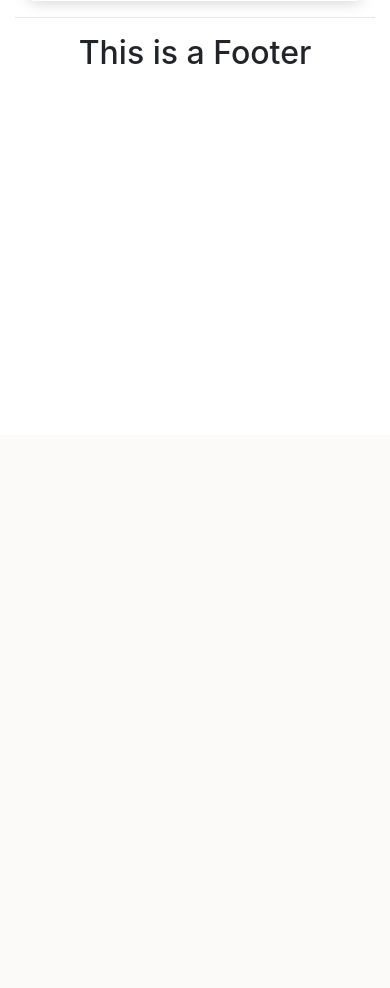
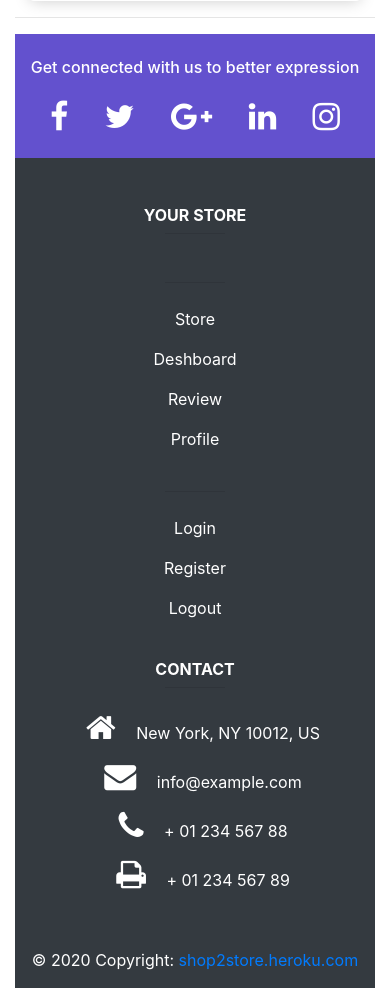
Before and after one commit to rakeshsinghkushwah4/shop2store, a Django app: template customer/templates/customer/cart.html in a window 390 px wide. Shown: the part 409-1397 px from the top of the page. Before the commit the page ends 473 px from the top, so only its background shows below. Run offline with Django 3.2, Linux system fonts and the light colour scheme; the template is opened without the code that fills it, so the values that code supplies are empty; some libraries are stand-ins or nearby versions.

Commit message:
product_detail

```diff
--- a/accounts/templates/accounts/base.html
+++ b/accounts/templates/accounts/base.html
@@ -1,5 +1,6 @@
 {% load staticfiles %}
 <html>
+
 <head>
     <meta charset="utf-8" />
     <meta http-equiv="X-UA-Compatible" content="IE=edge">
@@ -8,6 +9,7 @@
     <link rel="stylesheet" type="text/css" href="{% static 'css/main.css' %}">
     <link rel="stylesheet" type="text/css" href="{% static 'css/owl.carousel.min.css'%}">
     <link rel="stylesheet" type="text/css" href="{% static 'css/owl.theme.default.min.css'%}">
+    <link rel="stylesheet" href="https://cdnjs.cloudflare.com/ajax/libs/font-awesome/4.7.0/css/font-awesome.min.css">
 
     <script src="{% static 'js/jquery-3.4.1.min.js' %}"></script>
     <script src="{% static 'js/bootstrap.min.js' %}"></script>
@@ -19,6 +21,7 @@
         var user = '{{request.user}}'
 
         var cookieValue = null;
+
         function gettoken(name) {
             if (document.cookie && document.cookie !== '') {
                 var cookies = document.cookie.split(';');
@@ -34,17 +37,135 @@
             return cookieValue;
         }
         var csrftoken = gettoken('csrftoken');
-
     </script>
 </head>
 
 <body>
     {% include 'accounts/navbar.html' %} {% block body %} {% endblock %}
     <hr>
+    <!-- Footer -->
+    <footer class="bg-dark">
 
-    <footer>
-		<h2 style="text-align: center;">This is a Footer </h2>
+        <div style="background-color: #6351ce;">
+            <div class="container">
+
+                <!-- Grid row-->
+                <div class="row py-4 d-flex align-items-center text-white">
+
+                    <!-- Grid column -->
+                    <div class="col-md-6 col-lg-5 text-center text-md-left mb-4 mb-md-0">
+                        <h6 class="mb-0">Get connected with us to better expression </h6>
+                    </div>
+                    <!-- Grid column -->
+
+                    <!-- Grid column -->
+                    <div class="col-md-6 col-lg-7 text-center text-md-right">
+
+                        <!-- Facebook -->
+                        <a href="#" class="mx-3"><i class="fa fa-facebook text-white fa-2x"></i></a>
+                        <!-- Twitter -->
+                        <a href="#" class="mx-3"><i class="fa fa-twitter text-white fa-2x"> </i></a>
+                        <!-- Google +-->
+                        <a href="#" class="mx-3"> <i class="fa fa-google-plus text-white fa-2x"> </i></a>
+                        <!--Linkedin -->
+                        <a href="#" class="mx-3"><i class="fa fa-linkedin text-white fa-2x"> </i></a>
+                        <!--Instagram-->
+                        <a href="#" class="mx-3"><i class="fa fa-instagram text-white fa-2x"> </i></a>
+                    </div>
+                    <!-- Grid column -->
+                </div>
+                <!-- Grid row-->
+            </div>
+        </div>
+        <!-- Footer Links -->
+        <div class="container text-center text-md-left mt-5">
+            <!-- Grid row -->
+            <div class="row mt-3">
+                <!-- Grid column -->
+                <div class="col-md-3 col-lg-4 col-xl-3 mx-auto mb-4">
+                    <!-- Content -->
+                    <h6 class="text-uppercase font-weight-bold text-white"> Your Store</h6>
+                    <hr class="deep-purple accent-2 mb-4 mt-0 d-inline-block mx-auto" style="width: 60px;">
+                    <!-- <p></p> -->
+
+                </div>
+                <!-- Grid column -->
+                <!-- Grid column -->
+                <div class="col-md-2 col-lg-2 col-xl-2 mx-auto mb-4">
+                    <!-- Links -->
+                    <!-- <h6 class="text-uppercase font-weight-bold">Products</h6> -->
+                    <hr class="deep-purple accent-2 mb-4 mt-0 d-inline-block mx-auto" style="width: 60px;">
+                    <p>
+                        <a href="#!" class="text-white">Store</a>
+                    </p>
+                    <p>
+                        <a href="#!" class="text-white">Deshboard</a>
+                    </p>
+                    <p>
+                        <a href="#!" class="text-white">Review</a>
+                    </p>
+                    <p>
+                        <a href="#!" class="text-white">Profile</a>
+                    </p>
+
+                </div>
+                <!-- Grid column -->
+
+                <!-- Grid column -->
+                <div class="col-md-3 col-lg-2 col-xl-2 mx-auto mb-4">
+
+                    <!-- Links -->
+                    <!-- <h6 class="text-uppercase font-weight-bold">Useful links</h6> -->
+                    <hr class="deep-purple accent-2 mb-4 mt-0 d-inline-block mx-auto" style="width: 60px;">
+                    <!-- <p>
+                        <a href="#!">Your Account</a>
+                    </p> -->
+                    <p>
+                        <a href="#!" class="text-white">Login</a>
+                    </p>
+                    <p>
+                        <a href="#!" class="text-white">Register</a>
+                    </p>
+                    <p>
+                        <a href="#!" class="text-white">Logout</a>
+                    </p>
+
+                </div>
+                <!-- Grid column -->
+
+                <!-- Grid column -->
+                <div class="col-md-4 col-lg-3 col-xl-3 mx-auto mb-md-0 mb-4">
+
+                    <!-- Links -->
+                    <h6 class="text-uppercase font-weight-bold text-white">Contact</h6>
+                    <hr class="deep-purple accent-2 mb-4 mt-0 d-inline-block mx-auto" style="width: 60px;">
+                    <p class="text-white">
+                        <i class="fa fa-home fa-2x text-white mx-3"></i> New York, NY 10012, US</p>
+                    <p class="text-white">
+                        <i class="fa fa-envelope fa-2x text-white mx-3"></i> info@example.com</p>
+                    <p class="text-white">
+                        <i class="fa fa-phone fa-2x text-white mx-3"></i> + 01 234 567 88</p>
+                    <p class="text-white">
+                        <i class="fa fa-print fa-2x text-white mx-3"></i> + 01 234 567 89</p>
+
+                </div>
+                <!-- Grid column -->
+
+            </div>
+            <!-- Grid row -->
+
+        </div>
+        <!-- Footer Links -->
+
+        <!-- Copyright -->
+        <div class="footer-copyright text-center py-3 text-white">© 2020 Copyright:
+            <a href="https://shop2store.herokuapp.com/">shop2store.heroku.com</a>
+        </div>
+        <!-- Copyright -->
+
     </footer>
+    <!-- Footer -->
     <script src="{% static 'js/custam.js' %}"></script>
 </body>
+
 </html>
```
Lines whose indentation alone changed are shown as unchanged.
